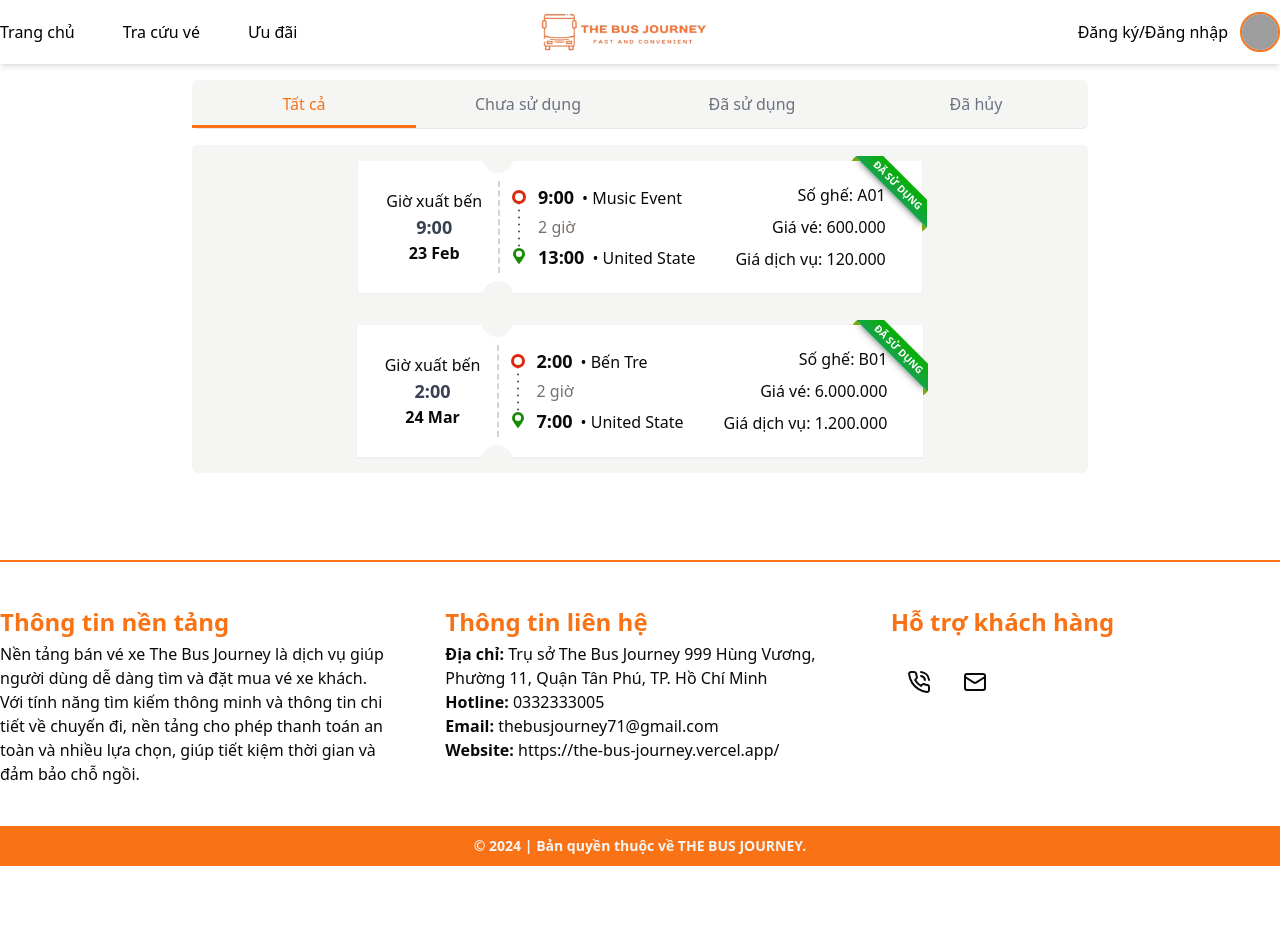
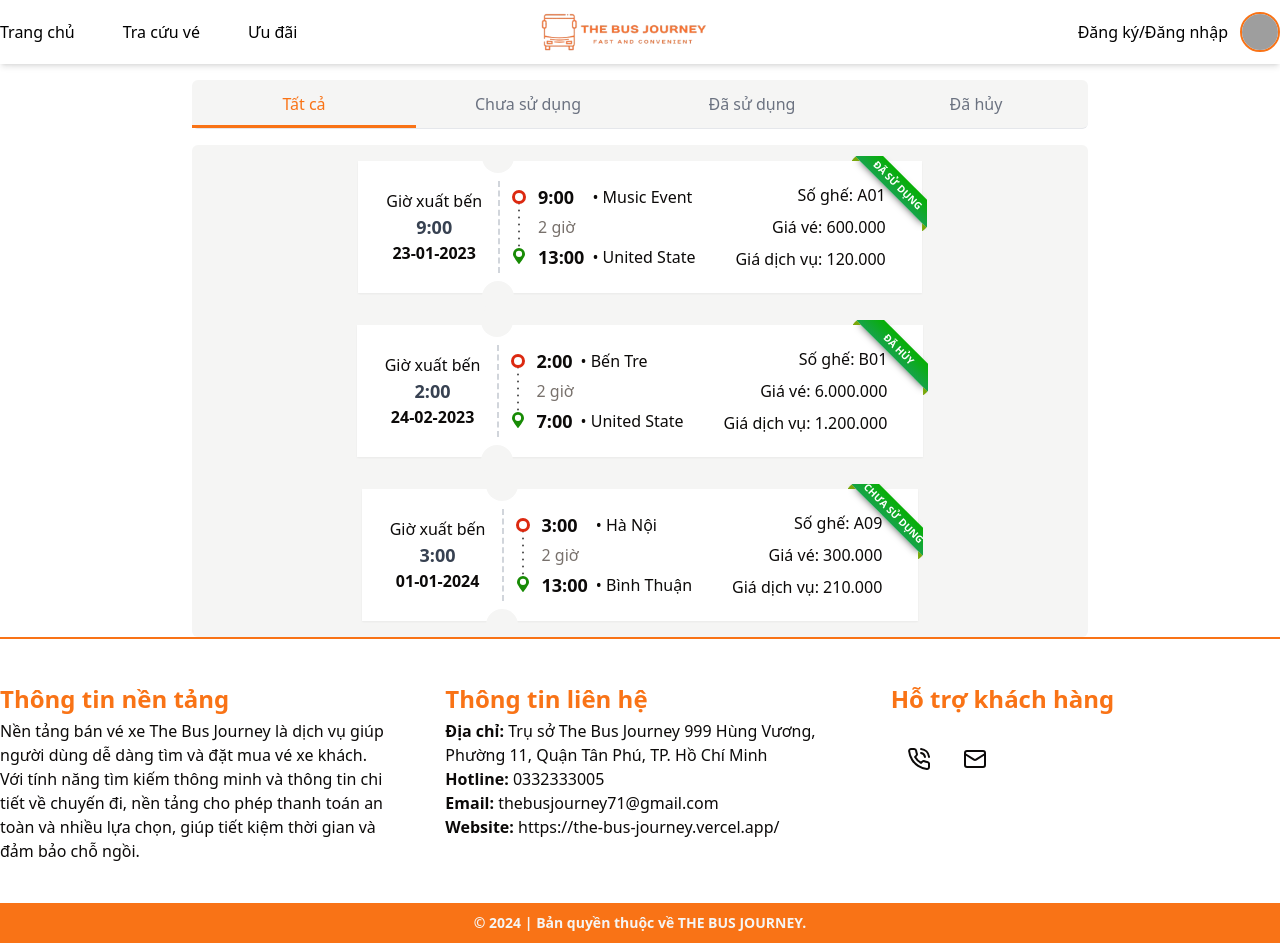
Before and after one commit to truongduytven/SWD392-FrontEnd, a React (Vite) app: page /myticket in a window 1280 px wide. Before the commit the page ends 866 px from the top, so only its background shows below. Built offline with nearby package versions, Linux system fonts and the light colour scheme; grey boxes are pictures that could not be loaded.

Commit message:
fix:for detail ticket

```diff
--- a/src/components/global/organisms/Header.tsx
+++ b/src/components/global/organisms/Header.tsx
@@ -93,6 +93,8 @@ function Header() {
                   Vé của tôi
                 </DropdownMenuItem>
               </Link>
+              <DropdownMenuSeparator />
+
               <Link to='/'>
                 <DropdownMenuItem className='flex justify-start items-center gap-2 cursor-pointer'>
                   <LogOut className='w-5' />
--- a/src/components/local/myticket/Ticket.tsx
+++ b/src/components/local/myticket/Ticket.tsx
@@ -1,18 +1,40 @@
-import React from 'react'
+import React, { useState } from 'react'
+import { Sprout } from 'lucide-react';
 interface TicketProps {
-  date: string;
-  startTime: string;
-  endTime:string;
-  locationTo: string;
-  locationFrom: string;
-  seatCode: string;
-  priceTicket: string;
-  priceService: string;
+  date: string
+  startTime: string
+  endTime: string
+  locationTo: string
+  locationFrom: string
+  seatCode: string
+  priceTicket: string
+  priceService: string
+  status: string
 }
-function Ticket({ date, startTime, endTime, locationTo, locationFrom, seatCode, priceTicket, priceService }:TicketProps) {
+function Ticket({
+  date,
+  startTime,
+  endTime,
+  locationTo,
+  locationFrom,
+  seatCode,
+  priceTicket,
+  priceService,
+  status
+}: TicketProps) {
+  const [isHovered, setIsHovered] = useState(false)
+
   return (
-    <div className='mx-auto overflow-hidden flex justify-center items-center'>
-      <div className='flex box relative bg-white shadow-sm w-fit p-5 mx-2 my-4'>
+    <div
+      className='mx-auto overflow-hidden flex justify-center items-center'
+      onMouseEnter={() => setIsHovered(true)}
+      onMouseLeave={() => setIsHovered(false)}
+    >
+      <div
+        className={`flex box relative bg-white shadow-sm w-fit p-5 mx-2 my-4 cursor-pointer transition-transform duration-300 ${
+          isHovered ? 'transform scale-105' : ''
+        }`}
+      >
         <div className='relative flex flex-col  justify-center items-center p-2 pr-4  border-r-2 border-dashed  border-gray-300'>
           <h2 className='text-center text-md  '>Giờ xuất bến</h2>
           <p className='text-center  text-lg font-semibold  text-gray-700'>{startTime}</p>
@@ -22,9 +44,9 @@ function Ticket({ date, startTime, endTime, locationTo, locationFrom, seatCode,
         </div>
         <div className='flex flex-col justify-center items-center  ml-3 mr-4'>
           <div className='flex justify-between items-center gap-10'>
-            <div className='flex  '>
-              <div className='flex gap-3 justify-center items-center'>
-                <div className=' h-full flex justify-between items-center'>
+            <div className='flex '>
+              <div className='flex justify-center items-center'>
+                <div className=' h-full flex justify-between items-center mr-3 '>
                   <svg xmlns='http://www.w3.org/2000/svg' width='14' height='74' viewBox='0 0 14 74'>
                     <path
                       fill='none'
@@ -45,31 +67,48 @@ function Ticket({ date, startTime, endTime, locationTo, locationFrom, seatCode,
                   </svg>
                 </div>
 
-                <div className='flex flex-col items-start justify-between gap-1'>
+                <div className='flex flex-col items-start justify-between gap-1 '>
                   <p className='m-0 p-0'>
-                    <span className='font-bold mr-2 text-lg'>{startTime}</span>• {locationTo}
+                    <span className='font-bold mr-2 text-lg'>{startTime}</span>
                   </p>
                   <p className='text-muted-foreground'>2 giờ</p>
                   <p>
-                    <span className='font-bold mr-2 text-lg'>{endTime}</span>• {locationFrom}
+                    <span className='font-bold mr-2 text-lg'>{endTime}</span>
                   </p>
+                </div>
+                <div className='flex flex-col h-full justify-between py-0.5'>
+                  <span>• {locationTo}</span>
+                  <span>• {locationFrom}</span>
                 </div>
               </div>
             </div>
 
             <div className='flex flex-col items-end justify-between gap-1 h-full'>
-              <p>Số ghế: <span className='font-medium'>{seatCode}</span> </p>
-              <p>Giá vé: <span className='font-medium'>{priceTicket}</span></p>
-              <p>Giá dịch vụ: <span className='font-medium'>{priceService}</span></p>
+              <p>
+                Số ghế: <span className='font-medium'>{seatCode}</span>{' '}
+              </p>
+              <p>
+                Giá vé: <span className='font-medium'>{priceTicket}</span>
+              </p>
+              <p>
+                Giá dịch vụ: <span className='font-medium'>{priceService}</span>
+              </p>
             </div>
           </div>
-          {/* <button className='bg-gray-600 text-white float-right py-2 px-4 rounded'>Tickets</button> */}
+        </div>
+        <div className='ribbon absolute right-[-5px] top-[-5px] z-[1] overflow-hidden w-[75px] h-[75px] text-right'>
+          <span>{status}</span>
+        </div>
 
-        </div>
-      <div className="ribbon absolute right-[-5px] top-[-5px] z-[1] overflow-hidden w-[75px] h-[75px] text-right"><span>Đã sử dụng</span></div>
+        {isHovered && (
+          <div className={`absolute inset-0 flex justify-center items-center backdrop-blur-sm bg-opacity-30 text-primary font-bold text-lg transition-opacity duration-300 ${
+            isHovered ? 'opacity-100' : 'opacity-0'
+          }`}>
+            <Sprout/>
+            Xem chi tiết
+          </div>
+        )}
       </div>
-
-
     </div>
   )
 }
--- a/src/pages/MyTicketPage.tsx
+++ b/src/pages/MyTicketPage.tsx
@@ -9,6 +9,7 @@ type TicketData = {
   priceTicket: string;
   priceService: string;
   endTime: string;
+  status:string
 };
 
 const tabs = [
@@ -19,25 +20,27 @@ const tabs = [
 ];
 
 const allTickets: TicketData[] = [
-  { date: '23 Feb', startTime:"9:00",endTime:"13:00", locationTo: 'Music Event', locationFrom: 'United State',seatCode:"A01", priceTicket:"600.000",priceService:"120.000" },
-  { date: '24 Mar', startTime:"2:00",endTime:"7:00", locationTo: 'Bến Tre', locationFrom: 'United State',seatCode:"B01", priceTicket:"6.000.000",priceService:"1.200.000" },
+  { date: '23-01-2023', startTime:"9:00",endTime:"13:00", locationTo: 'Music Event', locationFrom: 'United State',seatCode:"A01", priceTicket:"600.000",priceService:"120.000",status:"Đã sử dụng" },
+  { date: '24-02-2023', startTime:"2:00",endTime:"7:00", locationTo: 'Bến Tre', locationFrom: 'United State',seatCode:"B01", priceTicket:"6.000.000",priceService:"1.200.000",status:"Đã hủy" },
+  { date: '01-01-2024', startTime:"3:00",endTime:"13:00", locationTo: 'Hà Nội', locationFrom: 'Bình Thuận',seatCode:"A09", priceTicket:"300.000",priceService:"210.000",status:"Chưa sử dụng" },
+
 
   // More ticket data
 ];
 
 const unusedTickets: TicketData[] = [
-  { date: '01 Feb', startTime:"3:00",endTime:"13:00", locationTo: 'Hà Nội', locationFrom: 'Bình Thuận',seatCode:"A09", priceTicket:"300.000",priceService:"210.000" },
+  { date: '01-01-2024', startTime:"3:00",endTime:"13:00", locationTo: 'Hà Nội', locationFrom: 'Bình Thuận',seatCode:"A09", priceTicket:"300.000",priceService:"210.000",status:"Chưa sử dụng" },
 
   // More ticket data
 ];
 
 const usedTickets: TicketData[] = [
-  { date: '01 Feb', startTime:"12:00",endTime:"21:00", locationTo: 'Hà Nội', locationFrom: 'Lâm Đồng',seatCode:"A09", priceTicket:"300.000",priceService:"210.000" },
+  { date: '01-07-2029', startTime:"12:00",endTime:"21:00", locationTo: 'Hà Nội', locationFrom: 'Lâm Đồng',seatCode:"A09", priceTicket:"300.000",priceService:"210.000",status:"Đã sử dụng" },
   // More ticket data
 ];
 
 const canceledTickets: TicketData[] = [
-  { date: '01 Feb', startTime:"21:00",endTime:"3:00", locationTo: 'Lâm Đồng', locationFrom: 'Bình Thuận',seatCode:"A09", priceTicket:"300.000",priceService:"210.000" },
+  { date: '04-08-2025', startTime:"21:00",endTime:"3:00", locationTo: 'Lâm Đồng', locationFrom: 'Bình Thuận',seatCode:"A09", priceTicket:"300.000",priceService:"210.000",status:"Đã hủy" },
   // More ticket data
 ];
 
@@ -84,6 +87,7 @@ function MyTicketPage() {
             seatCode={ticket.seatCode}
             priceTicket={ticket.priceTicket}
             priceService={ticket.priceService}
+            status={ticket.status}
           />
         ))}
       </div>
```
